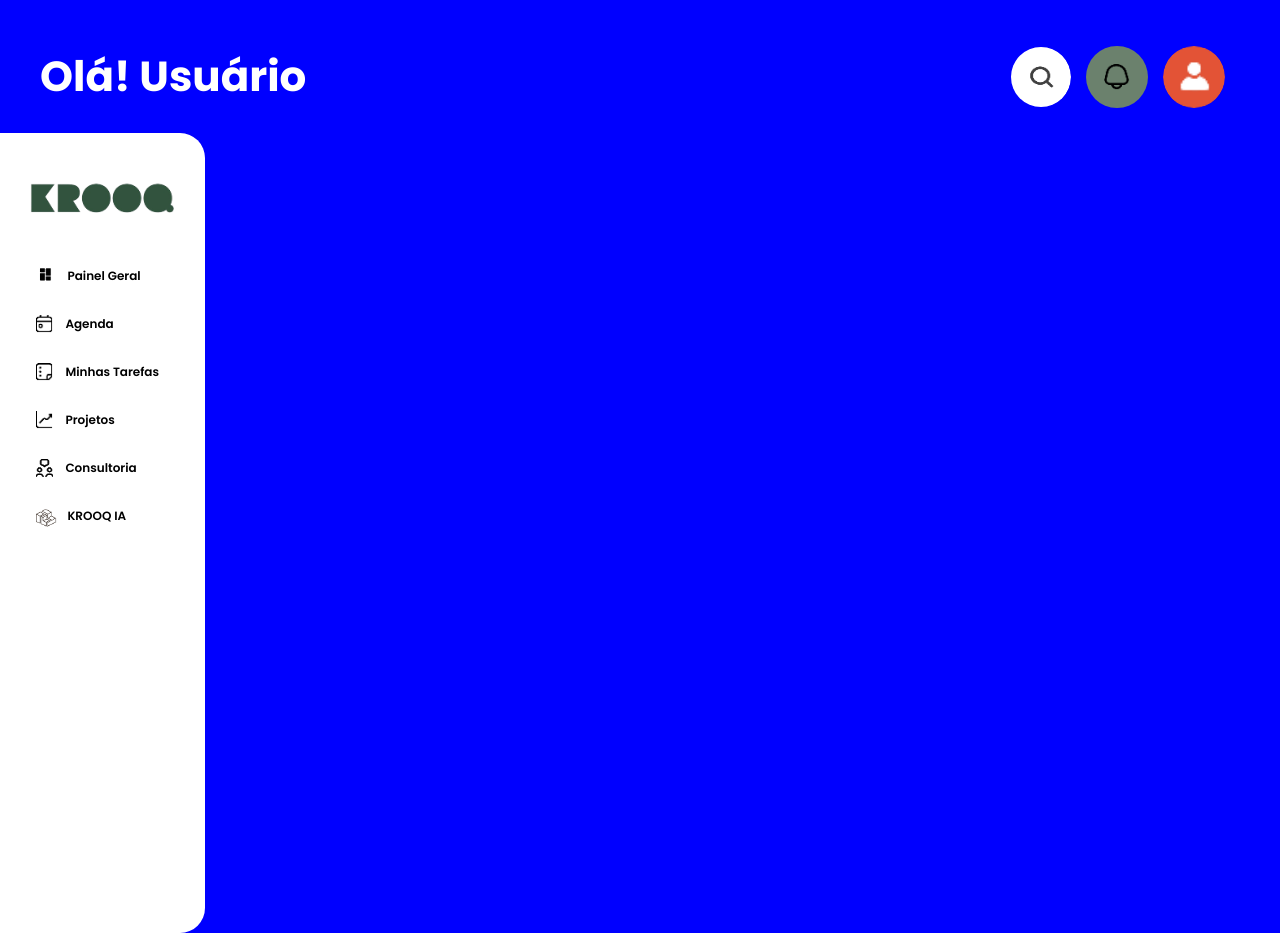
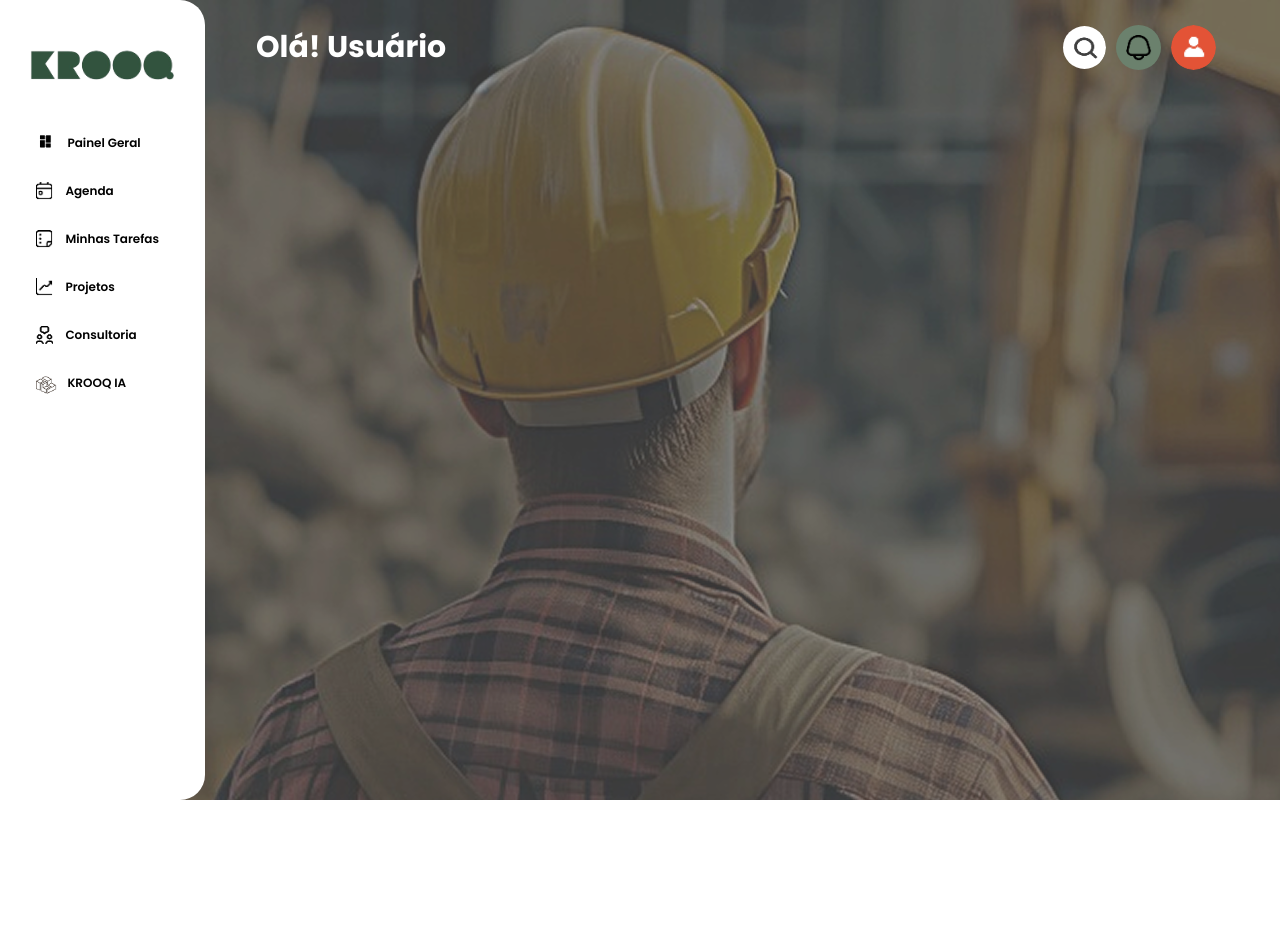
Before and after one commit to KROOQOFC/Front-End-KROOQ, a React (Vite) app in the folder krooq/: page /CentralProfissional in a window 1280 px wide. After the commit the page ends 800 px from the top, so only its background shows below. Built offline with nearby package versions, Linux system fonts and the light colour scheme.

Commit message:
Organização pagina central profissional

```diff
--- a/krooq/src/components/CentralHeader/CentralHeader.css
+++ b/krooq/src/components/CentralHeader/CentralHeader.css
@@ -1,27 +1,28 @@
 .CentralHeaderGeral {
-    width:100%;
+    width:75%;
     display:flex;
     justify-content:space-between;
     align-items:center;
-    padding:45px 55px 25px 40px;
+    margin-left: 20%;
     box-sizing:border-box;
+    position: fixed;
+    top: 25px;
 }
 
 .SaudacaoHeader {
-    font-size:42px;
+    font-size:30px;
     font-weight:700;
-    margin:0;
+    margin-right: 200px;
 }
 
 .AcoesHeader {
     display:flex;
-    align-items:center;
-    gap:15px;
+    gap:10px;
 }
 
 .BuscaContainer {
-    width:62px;
-    height:62px;
+    width:45px;
+    height:45px;
     display:flex;
     align-items:center;
     overflow:hidden;
@@ -72,8 +73,8 @@
 
 .NotificacaoBotao,
 .PerfilBotao {
-    width:62px;
-    height:62px;
+    width:45px;
+    height:45px;
     border:none;
     border-radius:50%;
     display:flex;
@@ -85,8 +86,8 @@
 }
 
 .BuscaBotao {
-    width:60px;
-    height:60px;
+    width:43px;
+    height:43px;
     border:none;
     border-radius:50%;
     display:flex;
--- a/krooq/src/pages/CentralProfissional/CentralProfissional.css
+++ b/krooq/src/pages/CentralProfissional/CentralProfissional.css
@@ -1,3 +1,3 @@
 .conteiner-central-profissional{
-    background-color: blue;
+    background-image: url("../../assets/FundoCentral.png");
 }
--- a/krooq/src/pages/CentralProfissional/CentralProfissional.jsx
+++ b/krooq/src/pages/CentralProfissional/CentralProfissional.jsx
@@ -7,8 +7,11 @@ import CentralHeader from "../../components/CentralHeader/CentralHeader"
 function CentralProfissional() {
     return (
 <section className="conteiner-central-profissional">
+
+<NavegationLateral/>
+<div className="LayoutCentralHeader">
 <CentralHeader/>
-<NavegationLateral/>
+</div>
 
 
 </section>
```
Also changed, not shown: krooq/src/assets/FundoCentral.png (added).
